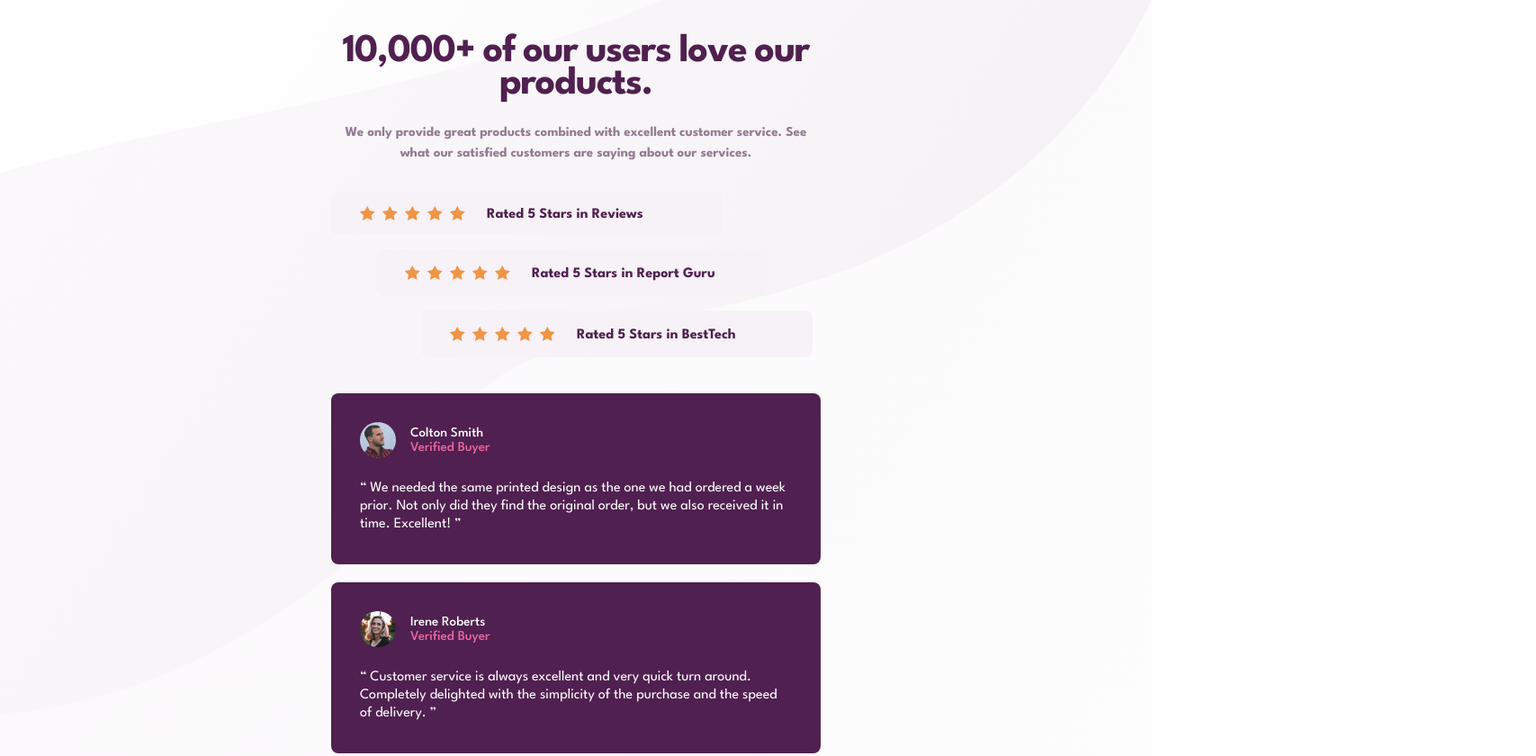
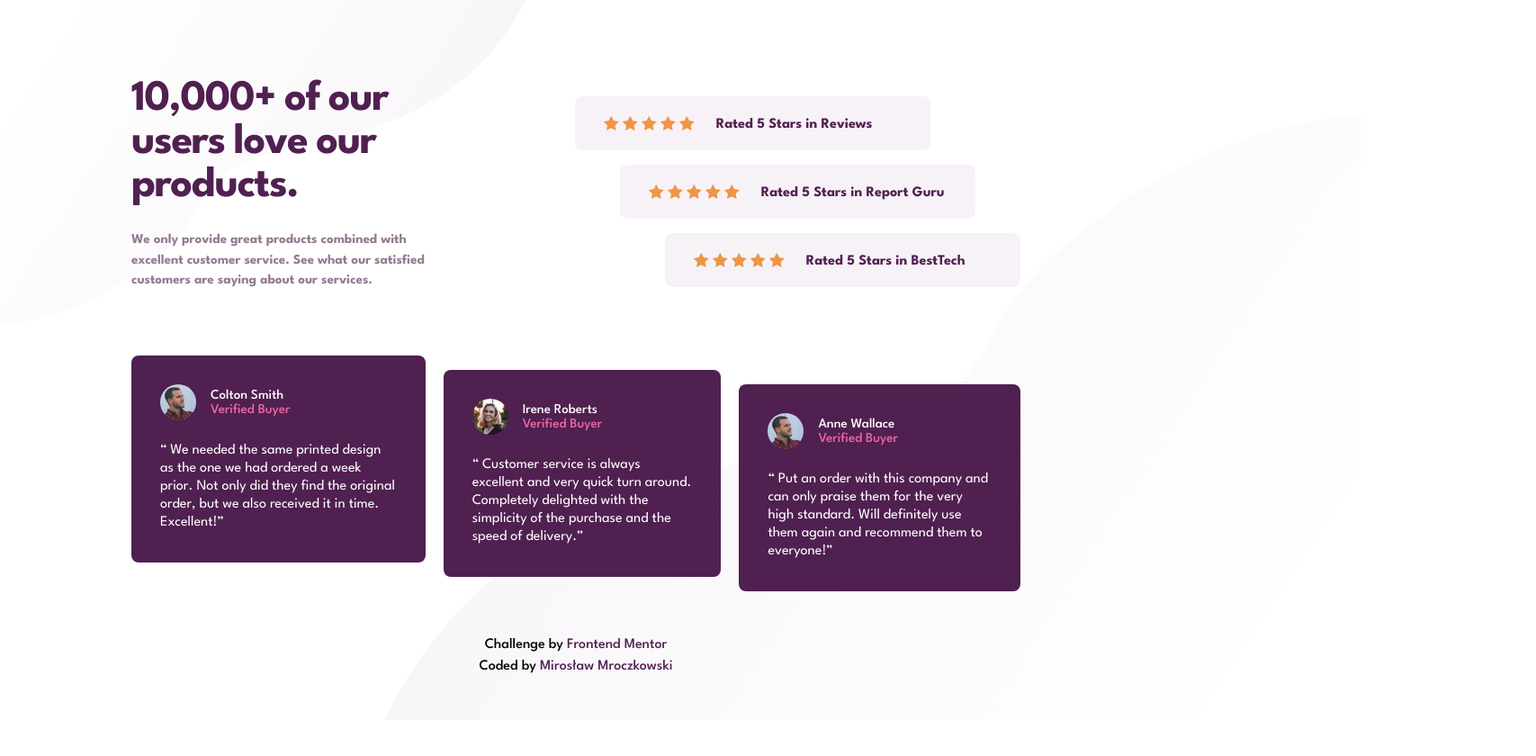
Before and after one commit to FrontEndMentor-MyChallanges/n_social-proof-section, a website: page index.html in a window 1280 px wide. Shown: the top 840 px of the page at 90% size, 1707 px wide, since content can reach past the window. After the commit the page ends 800 px from the top, so only its background shows below. Drawn offline with Linux system fonts and the light colour scheme.

Commit message:
Finished desktop + updated readme

```diff
--- a/index.html
+++ b/index.html
@@ -19,48 +19,63 @@
 
 </head>
 
-<body class="font-leagueSpartan relative flex flex-col items-center justify-center w-full h-full min-h-screen">
-  <div class="absolute top-0 left-0 w-full z-[-1]">
-    <img src="./images/bg-pattern-top-mobile.svg" alt="" class="w-full">
-  </div>
-  <div class="absolute bottom-0 left-0 w-full z-[-1]">
-    <img src="./images/bg-pattern-bottom-mobile.svg" alt="" class="w-full">
-  </div>
-  <div class="wrapper px-7 mt-10 max-w-[440px] md:max-w-[600px]">
-    <header class="header">
-      <h1 class="text-customMagenta text-[44px] leading-9 tracking-tight font-bold text-center [word-spacing:-2px]">
+<body
+  class="font-leagueSpartan relative flex flex-col items-center justify-center w-full h-full min-h-screen overflow-hidden">
+
+  <!-- Background Images -->
+  <picture class="absolute top-0 left-0 w-full z-[-1]">
+    <source media="(min-width: 768px)" srcset="./images/bg-pattern-top-desktop.svg">
+    <img src="./images/bg-pattern-top-mobile.svg" alt="" class="md:w-auto w-full">
+  </picture>
+
+  <picture class="absolute bottom-0 left-0 md:left-1/3 w-full z-[-1]">
+    <source media="(min-width: 768px)" srcset="./images/bg-pattern-bottom-desktop.svg">
+    <img src="./images/bg-pattern-bottom-mobile.svg" alt="" class="md:w-auto w-full">
+  </picture>
+
+  <!-- Content -->
+  <div
+    class="wrapper px-7 mt-10 w-full max-w-[440px] flex flex-col md:max-w-[1100px] md:grid md:grid-cols-2 md:items-center  md:gap-y-8 md:justify-between md:px-14">
+    <header class="header md:mr-[100px] lg:mr-[140px]">
+      <h1
+        class="text-customMagenta text-[44px] leading-9 tracking-tight font-bold text-center [word-spacing:-2px] md:text-left lg:text-5xl lg:mr-10">
         10,000+ of our users love our products.
       </h1>
 
-      <p class="mt-6 text-center text-[15px] font-semibold text-customGrayishMagenta">
+      <p class="mt-6 text-center text-[15px] font-semibold text-customGrayishMagenta md:text-left">
         We only provide great products combined with excellent customer service.
         See what our satisfied customers are saying about our services.
       </p>
     </header>
-    <div class="user-stars flex flex-col gap-4 mt-8">
+    <div class="user-stars md:mt-4 md:grid flex flex-col gap-4 mt-8">
       <div
-        class="user-review bg-customLightMagenta md:flex-row md:px-8 md:gap-6 md:justify-start md:w-4/5 flex flex-col gap-3 p-4 rounded-lg">
-        <div class="stars flex items-center justify-center gap-2">
+        class="user-review bg-customLightMagenta md:flex-row md:px-4 lg:px-6 xl:px-8 md:justify-start md:w-4/5 lg:max-w-3/5 md:gap-2 lg:gap-4 xl:gap-6 md:justify-self-end flex flex-col gap-3 p-4 rounded-lg md:mr-[60px] lg:mr-[100px]">
+        <div class="stars md:gap-1 flex items-center justify-center gap-2">
           <img src="./images/icon-star.svg" alt="review star">
           <img src="./images/icon-star.svg" alt="review star">
           <img src="./images/icon-star.svg" alt="review star">
           <img src="./images/icon-star.svg" alt="review star">
           <img src="./images/icon-star.svg" alt="review star">
         </div>
-        <p class="text-customMagenta mt-1 text-base font-bold leading-3 text-center">Rated 5 Stars in Reviews</p>
+        <p
+          class="text-customMagenta md:leading-none md:text-xs lg:text-sm xl:text-base mt-1 text-base font-bold leading-3 text-center">
+          Rated 5 Stars in Reviews</p>
       </div>
 
       <div
-        class="user-review bg-customLightMagenta md:flex-row md:px-8 md:gap-6 md:justify-start md:ml-[50px] md:w-4/5 flex flex-col gap-3 p-4 rounded-lg">
-        <div class="stars flex items-center justify-center gap-2">
-          <img src="./images/icon-star.svg" alt="review star">
-          <img src="./images/icon-star.svg" alt="review star">
-          <img src="./images/icon-star.svg" alt="review star">
-          <img src="./images/icon-star.svg" alt="review star">
-          <img src="./images/icon-star.svg" alt="review star">
+        class="user-review bg-customLightMagenta md:flex md:flex-row md:px-4 lg:px-6 xl:px-8
+         md:justify-start md:mr-[30px] lg:mr-[50px] md:w-4/5 lg:max-w-3/5 md:gap-2 lg:gap-4 xl:gap-6 flex flex-col gap-3 p-4 rounded-lg md:justify-self-end">
+        <div class="stars md:gap-1 flex items-center justify-center gap-2">
+          <img src="./images/icon-star.svg" alt="review star" class="md:h-3 lg:h-4">
+          <img src="./images/icon-star.svg" alt="review star" class="md:h-3 lg:h-4">
+          <img src="./images/icon-star.svg" alt="review star" class="md:h-3 lg:h-4">
+          <img src="./images/icon-star.svg" alt="review star" class="md:h-3 lg:h-4">
+          <img src="./images/icon-star.svg" alt="review star" class="md:h-3 lg:h-4">
         </div>
 
-        <p class="text-customMagenta md:leading-none mt-1 text-base font-bold leading-3 text-center"> Rated 5
+        <p
+          class="text-customMagenta md:leading-none md:text-xs lg:text-sm xl:text-base mt-1 text-base font-bold leading-3 text-center">
+          Rated 5
           Stars in
           Report
           Guru</p>
@@ -68,21 +83,25 @@
       </div>
 
       <div
-        class="user-review bg-customLightMagenta md:flex-row md:px-8 md:gap-6 md:justify-start md:w-4/5 md:ml-[100px] flex flex-col gap-3 p-4 rounded-lg">
-        <div class="stars flex items-center justify-center gap-2">
+        class="user-review bg-customLightMagenta md:flex md:flex-row md:px-4 lg:px-6 xl:px-8 md:justify-start md:w-4/5 lg:max-w-3/5 md:gap-2 lg:gap-4 xl:gap-6 md:justify-self-end flex flex-col gap-3 p-4 rounded-lg">
+        <div class="stars md:gap-1 flex items-center justify-center gap-2">
           <img src="./images/icon-star.svg" alt="review star">
           <img src="./images/icon-star.svg" alt="review star">
           <img src="./images/icon-star.svg" alt="review star">
           <img src="./images/icon-star.svg" alt="review star">
           <img src="./images/icon-star.svg" alt="review star">
         </div>
-        <p class="text-customMagenta md:leading-none mt-1 text-base font-bold leading-3 text-center">Rated 5 Stars in
+        <p
+          class="text-customMagenta md:leading-none md:text-xs lg:text-sm xl:text-base mt-1 text-base font-bold leading-3 text-center">
+          Rated 5 Stars in
           BestTech
         </p>
       </div>
     </div>
-    <main class="user-reviews flex flex-col gap-5 mt-10">
-      <div class="user-review bg-customMagenta px-8 py-8 rounded-lg">
+
+    <!-- Reviews -->
+    <main class="user-reviews md:flex-row md:col-span-2 md:relative md:justify-between flex flex-col gap-5 mt-10">
+      <div class="user-review bg-customMagenta px-8 py-8 rounded-lg md:max-w-[360px]">
         <div class="user-data flex items-center gap-4">
           <img src="./images/image-colton.jpg" alt="" class="w-10 h-10 rounded-full">
           <div>
@@ -97,11 +116,10 @@
           week prior. Not
           only did
           they
-          find the original order, but we also received it in time. Excellent!
-        </q>
+          find the original order, but we also received it in time. Excellent!</q>
       </div>
 
-      <div class="user-review bg-customMagenta px-8 py-8 rounded-lg">
+      <div class="user-review bg-customMagenta md:top-4 md:relative px-8 py-8 rounded-lg md:max-w-[360px]">
         <div class="user-data flex items-center gap-4">
           <img src="./images/image-irene.jpg" alt="" class="w-10 h-10 rounded-full">
           <div>
@@ -112,10 +130,10 @@
         </div>
         <q class="review mt-6 inline-block text-white text-[16px] leading-5"> Customer service is always excellent and
           very quick turn around. Completely
-          delighted with the simplicity of the purchase and the speed of delivery. </q>
+          delighted with the simplicity of the purchase and the speed of delivery.</q>
       </div>
 
-      <div class="user-review bg-customMagenta px-8 py-8 rounded-lg">
+      <div class="user-review bg-customMagenta md:top-8 md:relative px-8 py-8 rounded-lg md:max-w-[360px]">
         <div class="user-data flex items-center gap-4">
           <img src="./images/image-colton.jpg" alt="" class="w-10 h-10 rounded-full">
           <div>
@@ -126,12 +144,11 @@
         </div>
         <q class="review mt-6 inline-block text-white text-[16px] leading-5"> Put an order with this company and can
           only praise them for the very high
-          standard. Will definitely use them again and recommend them to everyone!
-        </q>
+          standard. Will definitely use them again and recommend them to everyone!</q>
       </div>
     </main>
   </div>
-  <div class="attribution mt-10 text-center">
+  <div class="attribution md:mt-20 mt-10 text-center">
     <p class="font-medium">
       Challenge by
       <a href="https://www.frontendmentor.io/challenges/social-proof-section-6e0qTv_bA" target="_blank"
```
Also changed, not shown: README-template.md (deleted), README.md, dist/style.css, images/desktop.png (added), images/mobile.png (added).
